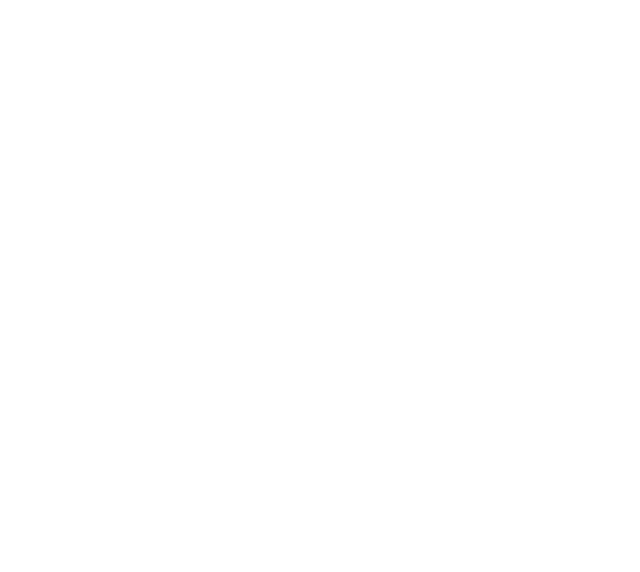
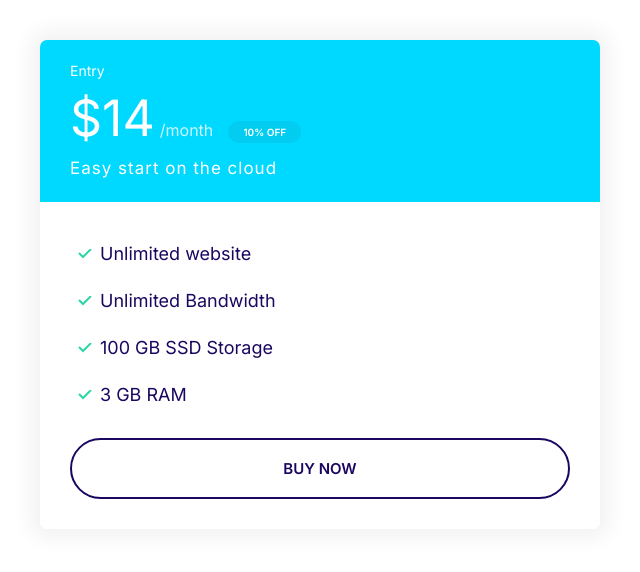
Before and after one commit to macandiphone/Build-a-website-using-html-and-css, a plain HTML site: page index.html in a window 1280 px wide. Shown: the whole page, without its empty margins (0-640 px from the left). Drawn offline with Linux system fonts and the light colour scheme.

Commit message:
Define the plans

```diff
--- a/css/styles.css
+++ b/css/styles.css
@@ -117,6 +117,7 @@ a {
 
 .badge--small {
   font-size: 1.6rem;
+  padding: 0.5rem 1.5rem;
 }
 
 @media screen and (min-width: 1024px) {
@@ -296,3 +297,55 @@ a {
   background: var(--color-secondary);
   color: #fff;
 }
+
+.card--secondary .badge--secondary {
+  background: #02cdf1;
+}
+
+/* Plans */
+.plan__name {
+  color: #fff;
+  margin: 0;
+  font-weight: 500;
+  font-size: 2.4rem;
+}
+
+.plan__price {
+  font-size: 6rem;
+}
+
+.plan__billing-cycle {
+  font-size: 2.4rem;
+  font-weight: 300;
+  opacity: 0.8;
+  margin-right: 1rem;
+}
+
+.plan__description {
+  font-size: 2rem;
+  font-weight: 300;
+  letter-spacing: 1px;
+  display: block;
+}
+
+.plan .list__item {
+  margin-bottom: 2rem;
+}
+
+@media screen and (min-width: 1024px) {
+  .plan__name {
+    font-size: 1.4rem;
+  }
+
+  .plan__price {
+    font-size: 5rem;
+  }
+
+  .plan__billing-cycle {
+    font-size: 1.6rem;
+  }
+
+  .plan__description {
+    font-size: 1.7rem;
+  }
+}
--- a/index.html
+++ b/index.html
@@ -12,5 +12,28 @@
       rel="stylesheet"
     />
   </head>
-  <body></body>
+  <body>
+    <div style="width: 50%; padding: 4rem">
+      <div class="plan">
+        <div class="card card--secondary">
+          <header class="card__header">
+            <h3 class="plan__name">Entry</h3>
+            <span class="plan__price">$14</span>
+            <span class="plan__billing-cycle">/month</span>
+            <span class="badge badge--secondary badge--small">10% OFF</span>
+            <span class="plan__description">Easy start on the cloud</span>
+          </header>
+          <div class="card__body">
+            <ul class="list list--tick">
+              <li class="list__item">Unlimited website</li>
+              <li class="list__item">Unlimited Bandwidth</li>
+              <li class="list__item">100 GB SSD Storage</li>
+              <li class="list__item">3 GB RAM</li>
+            </ul>
+            <button class="btn btn--outline btn--block">BUY NOW</button>
+          </div>
+        </div>
+      </div>
+    </div>
+  </body>
 </html>
```
